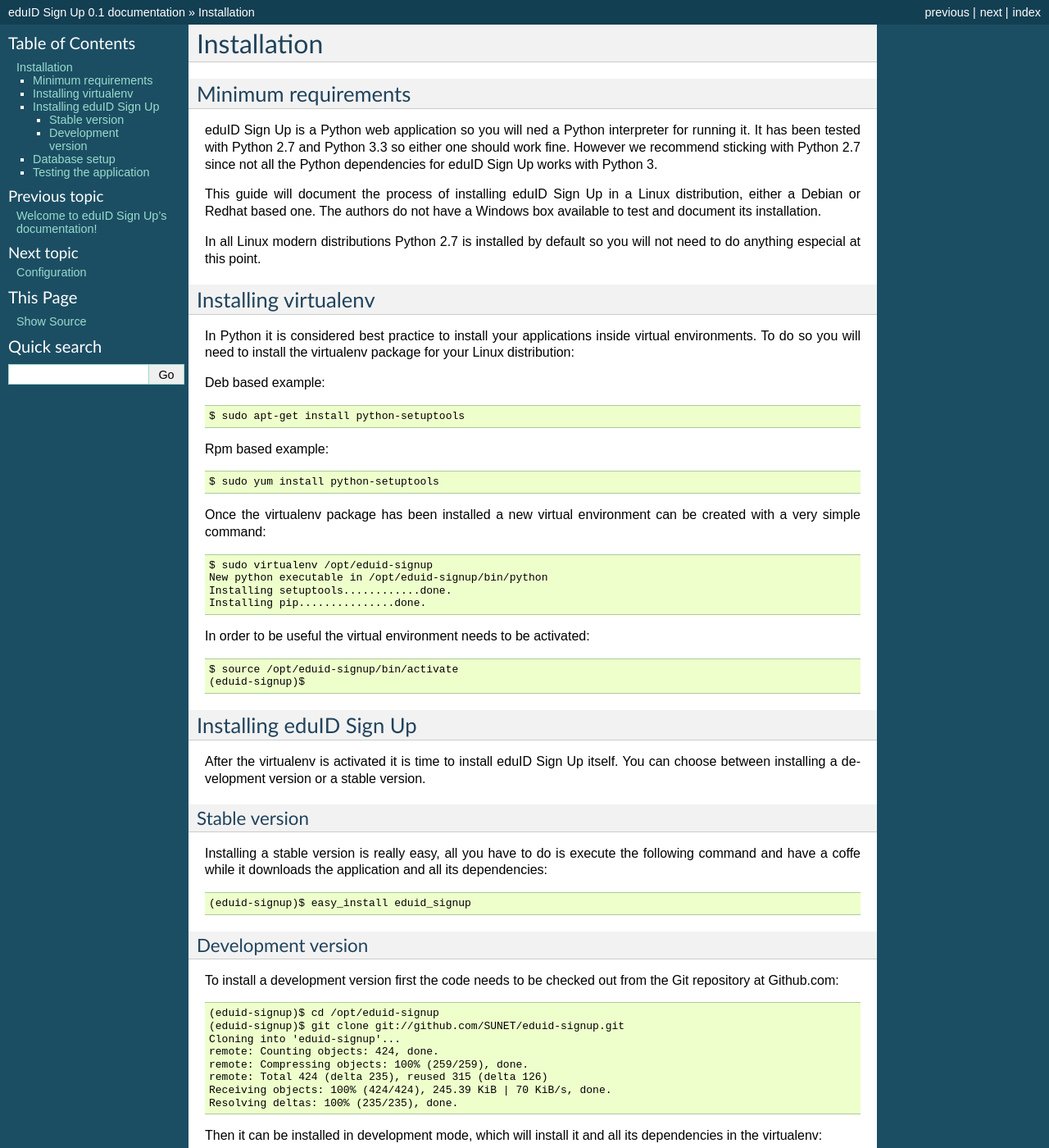
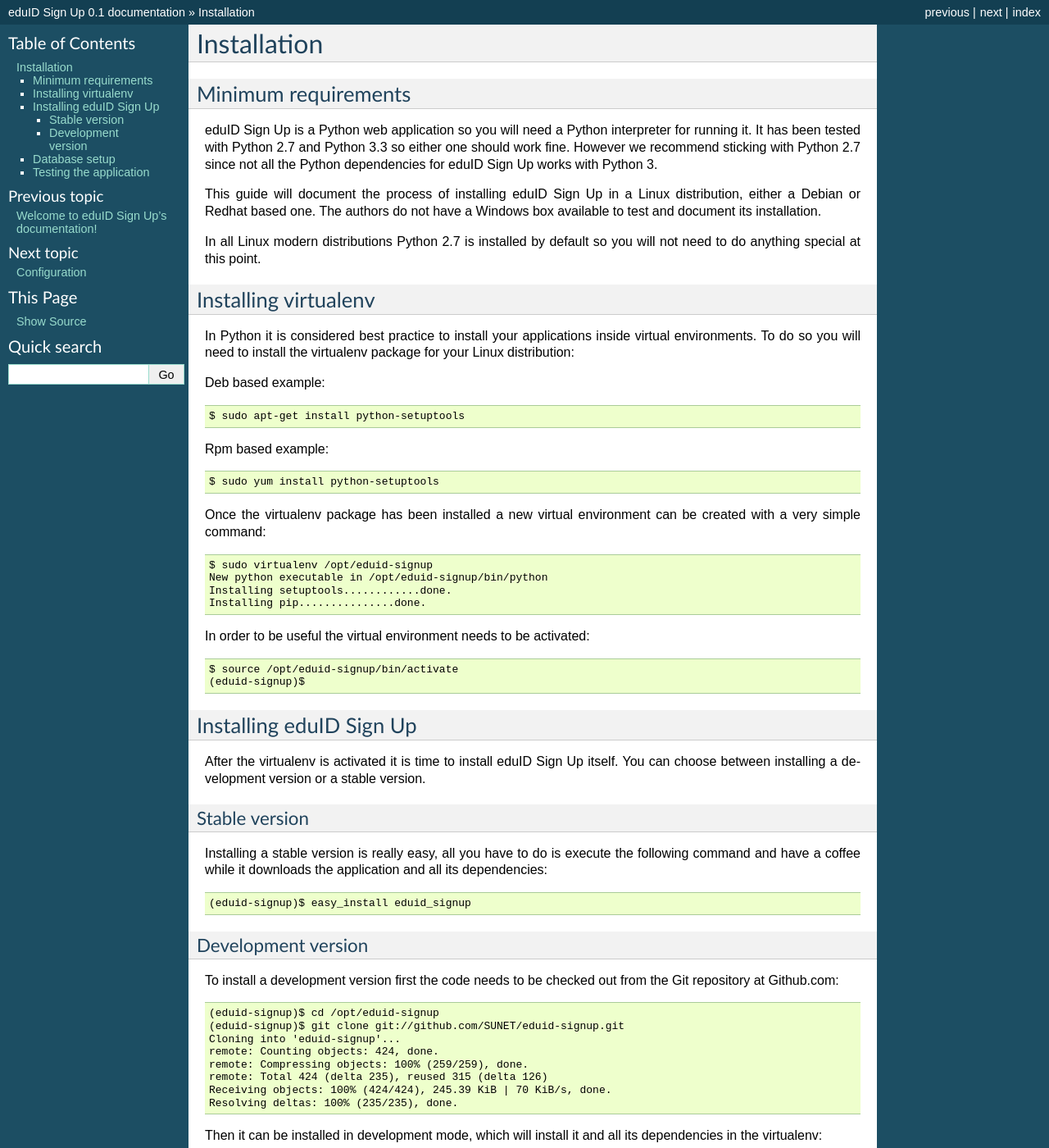
Before and after one commit to SUNET/eduid-signup, a Sphinx documentation site: the page built from docs/installation.rst, in a window 1280 px wide and 1400 px high. Shown: the whole window at 82% size. Built offline with Sphinx 7.4.7, drawn with Linux system fonts in a browser that asks for light colours; pages that are not in the unit, such as notebooks, are missing from menus; some of the changed text lies outside the part shown.

Commit message:
spelling

```diff
--- a/docs/installation.rst
+++ b/docs/installation.rst
@@ -3,7 +3,7 @@
 
 Minimum requirements
 ^^^^^^^^^^^^^^^^^^^^
-eduID Sign Up is a Python web application so you will ned a Python
+eduID Sign Up is a Python web application so you will need a Python
 interpreter for running it. It has been tested with Python 2.7 and
 Python 3.3 so either one should work fine. However we recommend
 sticking with Python 2.7 since not all the Python dependencies for
@@ -15,7 +15,7 @@
 installation.
 
 In all Linux modern distributions Python 2.7 is installed by default
-so you will not need to do anything especial at this point.
+so you will not need to do anything special at this point.
 
 Installing virtualenv
 ^^^^^^^^^^^^^^^^^^^^^
@@ -61,7 +61,7 @@
 Stable version
 """"""""""""""
 Installing a stable version is really easy, all you have to do is execute the
-following command and have a coffe while it downloads the application and all
+following command and have a coffee while it downloads the application and all
 its dependencies:
 
 .. code-block:: text
```
Also changed, not shown: other parts of docs/installation.rst (+1 -1 lines).
